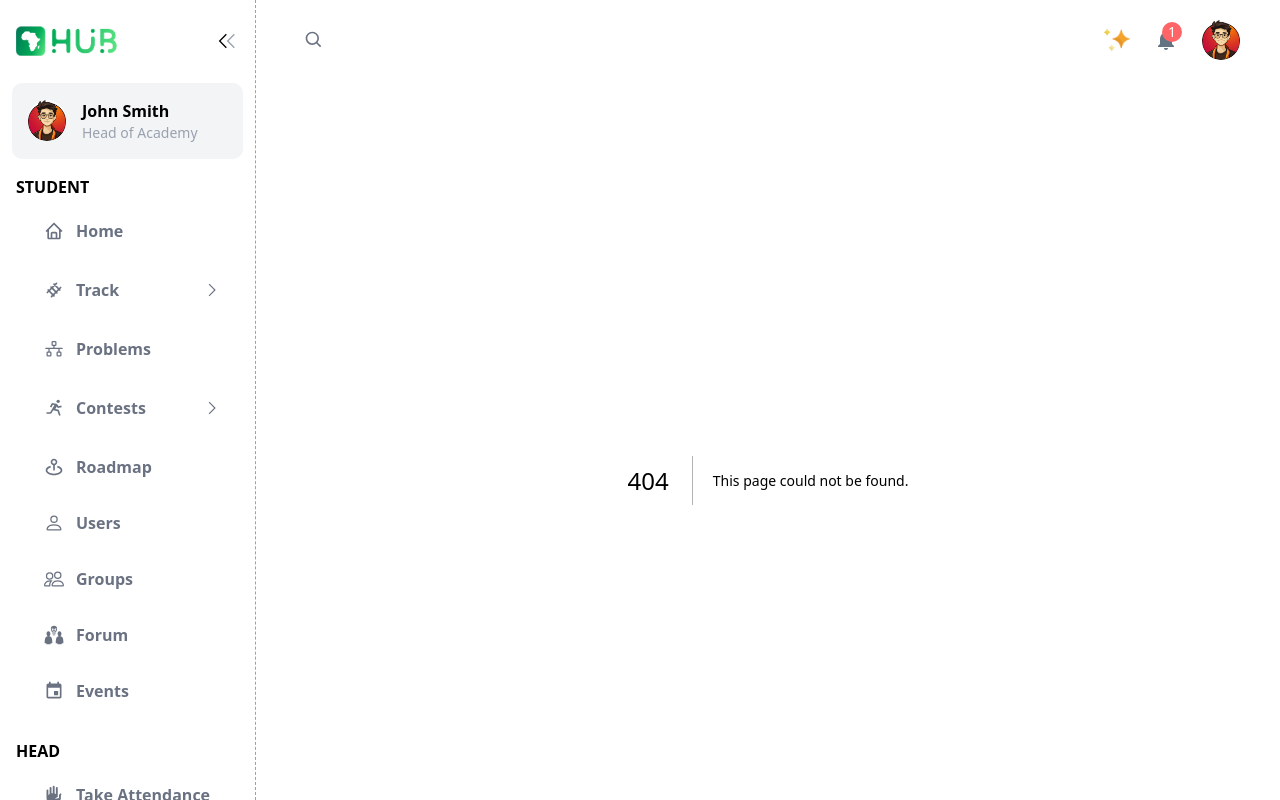
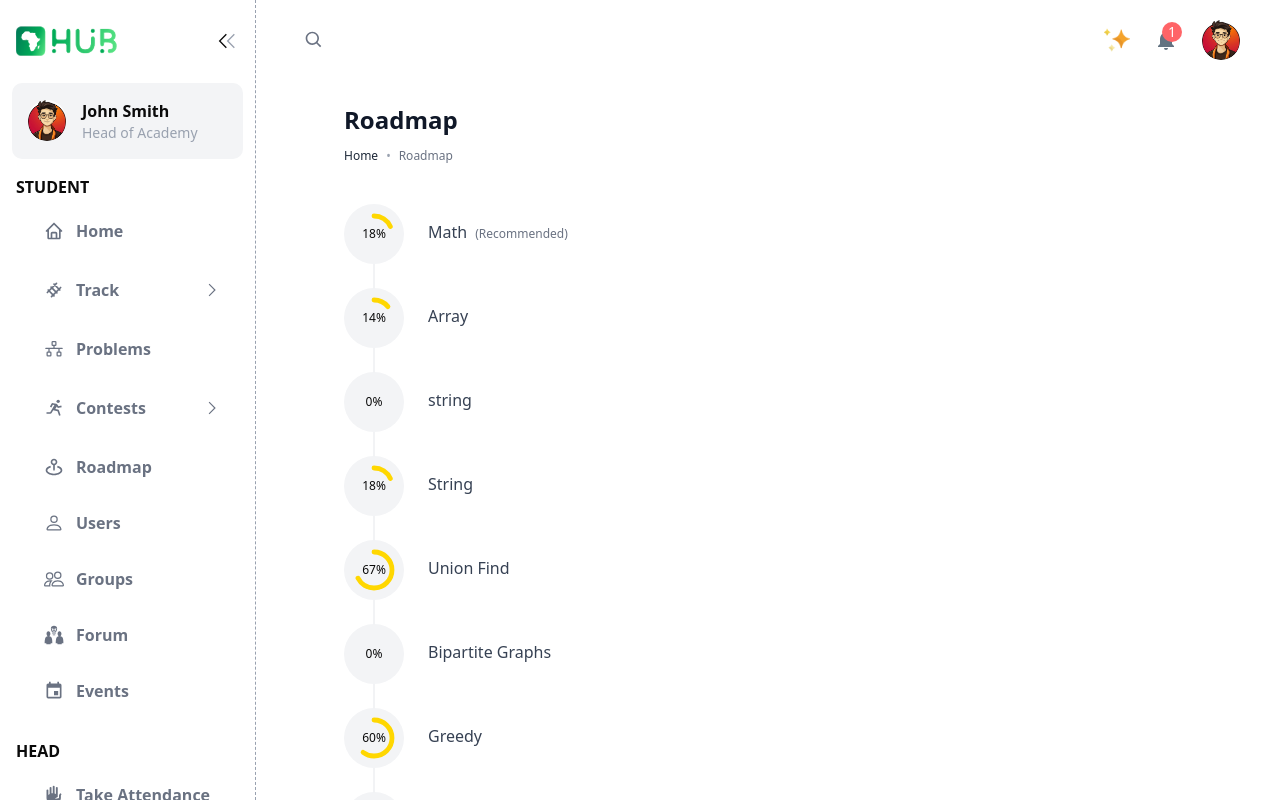
Before and after one commit to RealEskalate/AASTU-G5-T2, a Next.js app: page /roadmap in a window 1280 px wide. Before the commit this address had no page. Built offline with nearby package versions, Linux system fonts and the light colour scheme.

Commit message:
contests

```diff
--- a/app/components/Sidebar.tsx
+++ b/app/components/Sidebar.tsx
@@ -170,7 +170,7 @@ function Sidebar() {
             </div>
           </motion.div>
           <Link
-            href="/"
+            href="/roadmap"
             className="flex gap-3 items-center hover:bg-gray-100 py-3 px-4 mx-3 rounded-lg mt-2"
           >
             <BiMapPin className="text-gray-500 text-xl" />
--- /dev/null
+++ b/app/roadmap/page.tsx
@@ -0,0 +1,122 @@
+"use client";
+
+import Link from "next/link";
+import { usePathname } from "next/navigation";
+
+interface RoadmapItemProps {
+  title: string;
+  progress: number;
+  isRecommended?: boolean;
+  isLast?: boolean;
+}
+
+// Update the RoadmapItem component to include an isLast prop to control the connecting line
+const RoadmapItem = ({
+  title,
+  progress,
+  isRecommended = false,
+  isLast = false,
+}: RoadmapItemProps) => {
+  // Calculate the stroke-dasharray and stroke-dashoffset for the progress arc
+  const radius = 30;
+  const circumference = 2 * Math.PI * radius;
+  const dashoffset = circumference - (progress / 100) * circumference;
+
+  return (
+    <div className="flex items-start gap-6 relative">
+      <div className="relative flex-shrink-0">
+        {/* Progress circle */}
+        <div className="w-[60px] h-[60px] rounded-full bg-gray-100 flex items-center justify-center relative">
+          <svg
+            className="absolute top-0 left-0 w-full h-full"
+            viewBox="0 0 100 100"
+          >
+            <circle
+              cx="50"
+              cy="50"
+              r={radius}
+              fill="transparent"
+              stroke="transparent"
+              strokeWidth="8"
+            />
+            {progress > 0 && (
+              <circle
+                cx="50"
+                cy="50"
+                r={radius}
+                fill="transparent"
+                stroke="#FFD700"
+                strokeWidth="8"
+                strokeDasharray={circumference}
+                strokeDashoffset={dashoffset}
+                strokeLinecap="round"
+                transform="rotate(-90 50 50)"
+              />
+            )}
+          </svg>
+          <span className="text-xs font-medium">{progress}%</span>
+        </div>
+
+        {/* Vertical line connecting to next item - only show if not the last item */}
+        {!isLast && (
+          <div className="absolute top-[60px] left-1/2 w-px h-[60px] bg-gray-200 -translate-x-1/2"></div>
+        )}
+      </div>
+
+      <div className="pt-4">
+        <h3 className="text-base font-medium text-gray-700">
+          {title}
+          {isRecommended && (
+            <span className="ml-2 text-xs font-normal text-gray-500">
+              (Recommended)
+            </span>
+          )}
+        </h3>
+      </div>
+    </div>
+  );
+};
+
+// Update the main Roadmap component with the complete list of topics
+export default function Roadmap() {
+  const pathname = usePathname();
+
+  const roadmapItems = [
+    { title: "Math", progress: 18, isRecommended: true },
+    { title: "Array", progress: 14, isRecommended: false },
+    { title: "string", progress: 0, isRecommended: false },
+    { title: "String", progress: 18, isRecommended: false },
+    { title: "Union Find", progress: 67, isRecommended: false },
+    { title: "Bipartite Graphs", progress: 0, isRecommended: false },
+    { title: "Greedy", progress: 60, isRecommended: false },
+    { title: "DP", progress: 43, isRecommended: false },
+  ];
+
+  return (
+    <div className="container mx-auto p-6 max-w-4xl">
+      <h1 className="text-2xl font-bold text-gray-900 mb-3">Roadmap</h1>
+
+      {/* Breadcrumb */}
+      <nav className="flex items-center gap-2 text-xs mb-10">
+        <Link href="/" className="text-gray-800 hover:underline">
+          Home
+        </Link>
+        <span className="text-gray-400">•</span>
+        <span className="text-gray-500">Roadmap</span>
+      </nav>
+
+      {/* Roadmap items */}
+      <div className="space-y-6">
+        {roadmapItems.map((item, index) => (
+          <RoadmapItem
+            key={index}
+            title={item.title}
+            progress={item.progress}
+            isRecommended={item.isRecommended}
+            isLast={index === roadmapItems.length - 1}
+          />
+        ))}
+      </div>
+    </div>
+  );
+}
```
